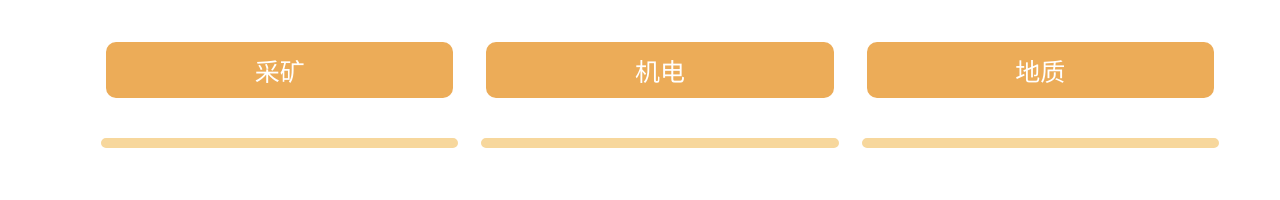
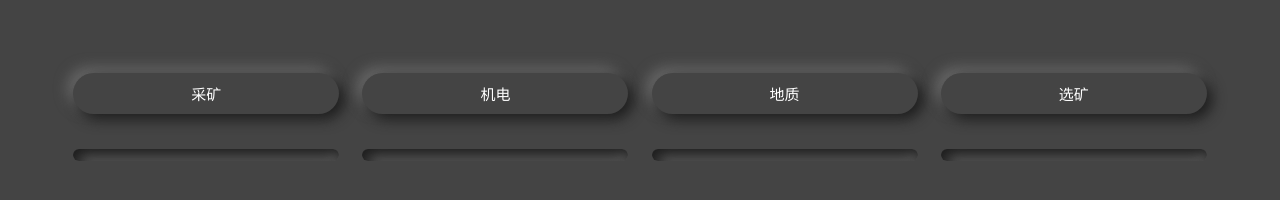
Before and after one commit to GerryCult/GerryCult.github.io, a plain HTML site: page exp.html in a window 1280 px wide. Drawn offline with Linux system fonts and the light colour scheme.

Commit message:
styls upgrade

```diff
--- a/exp.html
+++ b/exp.html
@@ -10,14 +10,16 @@
     <style>
         * {
             margin: 1%;
-            /* padding: 0.5%; */
+            padding: 0.5%;
+            background-color: #444444;
         }
 
         ul {
             display: flex;
             flex-wrap: wrap;
-            font-size: 25px;
+            font-size: 15px;
             justify-content: center;
+            margin: 0;
         }
 
         li {
@@ -27,27 +29,39 @@
             justify-content: center;
             color: rgb(255, 255, 255);
             flex: 10%;
+            border-radius: 30px;
+            background: #444444;
+            box-shadow: 5px 5px 14px #1b1b1b,
+                -5px -5px 14px #6d6d6d;
+            /*
             border-style: solid;
             border-radius: 15px;
             border-width: 5px;
             background-color: rgb(236, 172, 88);
-            color: rgb(255, 255, 255);
+            color: rgb(255, 255, 255); */
+        }
+
+        li:hover {
+            border-radius: 30px;
+            background: #444444;
+            box-shadow: inset 5px 5px 14px #1b1b1b,
+                inset -5px -5px 14px #6d6d6d;
+            /* transition: 3s; */
         }
 
         p {
             display: flex;
             flex-wrap: wrap;
+            color: rgb(255, 255, 255);
             flex: 10%;
             justify-content: center;
-            font-size: 30px;
+            font-size: 15px;
             text-align: left;
-            border-radius: 15px;
-            border-style: solid;
-            border-width: 5px;
-            color: rgb(255, 255, 255);
-            border-color: bisque;
-            border-color: rgb(247, 215, 156);
             background-color: rgb(235, 155, 101);
+            border-radius: 30px;
+            background: #444444;
+            box-shadow: inset 5px 5px 14px #1b1b1b,
+                inset -5px -5px 14px #6d6d6d;
         }
     </style>
 </head>
@@ -59,11 +73,13 @@
             <li id="caikuang" <a onclick="addText(caikuangExp,91)">采矿</a></li>
             <li id="jidian" <a onclick="addText(jidianExp,49)">机电</a></li>
             <li id="dizhi" <a onclick="addText(dizhiExp,75)">地质</a></li>
+            <li id="dizhi" <a onclick="addText(xuankuangExp,22)">选矿</a></li>
         </ul>
         <ul>
             <p id=caikuangExp></p>
             <p id=jidianExp></p>
             <p id=dizhiExp></p>
+            <p id=xuankuangExp></p>
         </ul>
     </div>
     <div results>
--- /dev/null
+++ b/koumingke.js
@@ -0,0 +1,2 @@
+let kmk = "koumingke"
+console.log(kmk)
```
Also changed, not shown: koumingke.html (added, +23 -0 lines).
